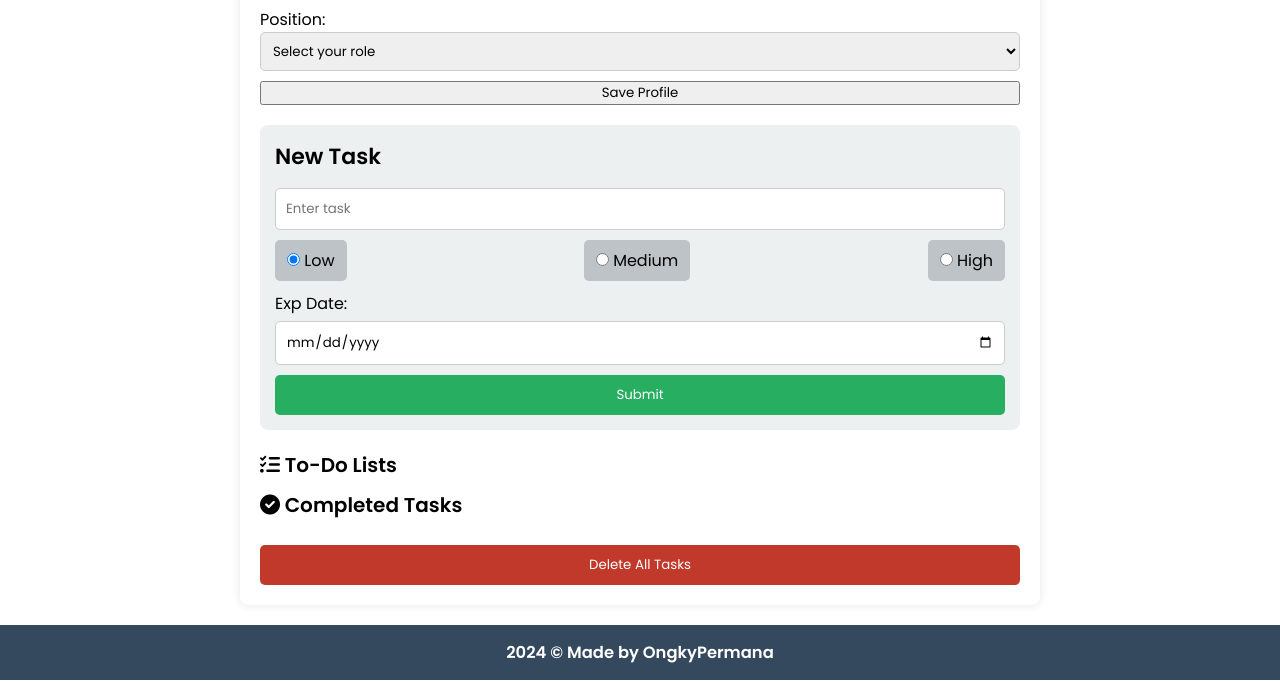
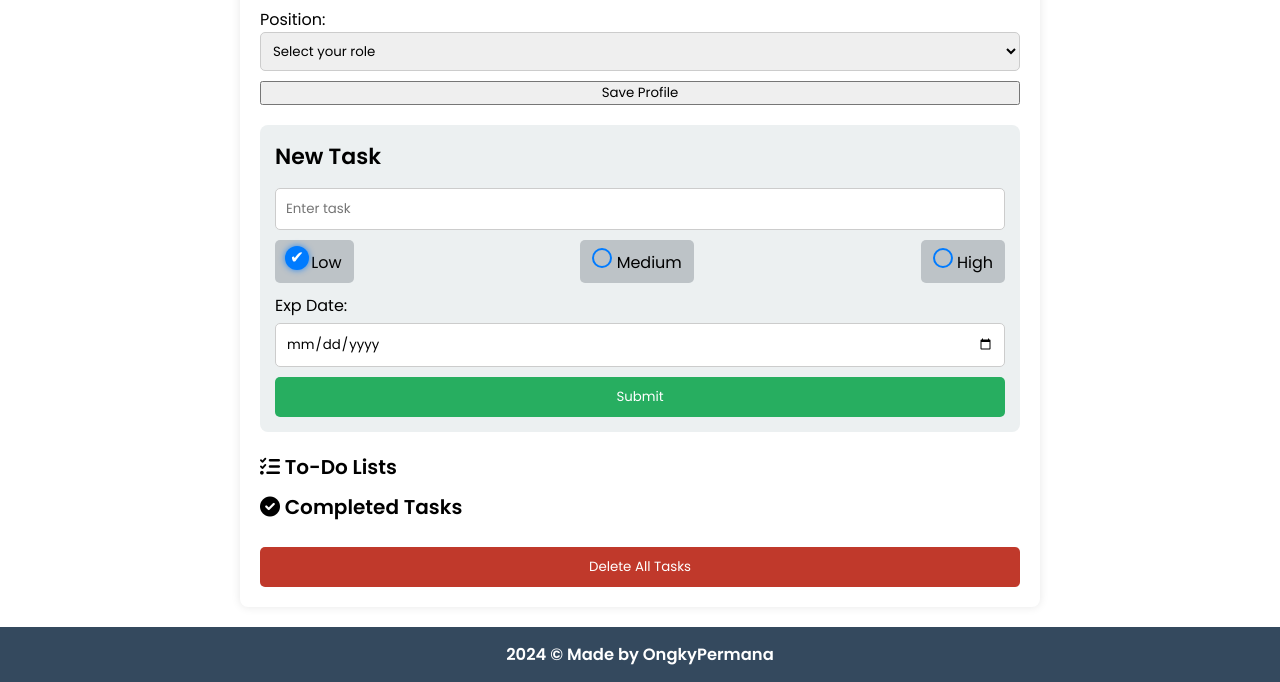
Before and after one commit to Ongky2910/todo-list-apps, a plain HTML site: page index.html in a window 1280 px wide. Shown: the part 213-895 px from the top of the page. Drawn offline with Linux system fonts and the light colour scheme.

Commit message:
improve ui radio button priority

```diff
--- a/style.css
+++ b/style.css
@@ -117,6 +117,36 @@ header img {
     margin-top: 5px;
 }
 
+input[type="radio"] {
+  appearance: none;
+  width: 20px;
+  height: 20px;
+  border: 2px solid #007bff;
+  border-radius: 50%;
+  display: inline-block;
+  position: relative;
+  transition: all 0.3s ease-in-out;
+}
+
+input[type="radio"]:checked {
+    background: #007bff;
+    border: none;
+    box-shadow: 0 0 5px rgba(0, 123, 255, 0.8);
+    transform: scale(1.2);
+  transition: transform 0.2s ease-in-out;
+  }
+
+  input[type="radio"]:checked::after {
+    content: "✔";
+    font-size: 14px;
+    color: white;
+    position: absolute;
+    top: 50%;
+    left: 50%;
+    transform: translate(-50%, -50%);
+  }
+
+
 .priority-options {
     display: flex;
     justify-content: space-between;
```
